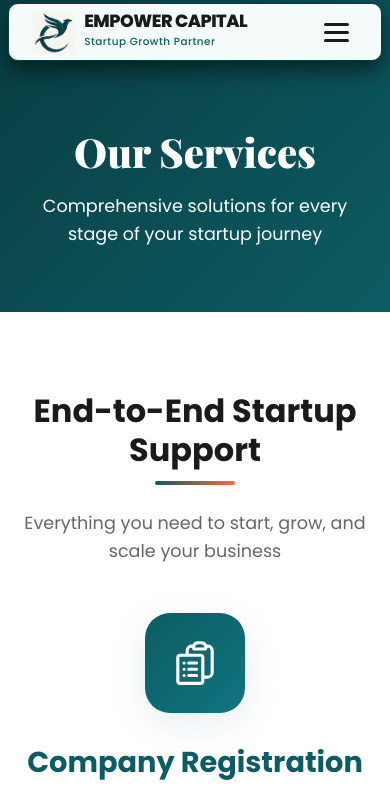
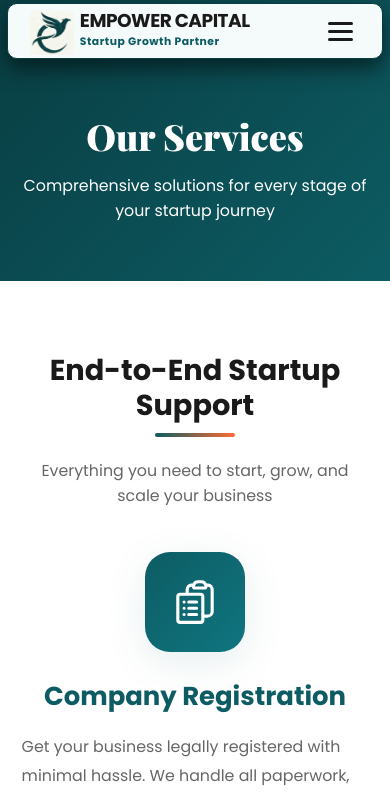
Before and after one commit to shyam2026/empower-capital, a Next.js app: page /services in a window 390 px wide. Shown: the top 796 px of the page. Built offline with nearby package versions, Linux system fonts and the light colour scheme.

Commit message:
All site at 90%

```diff
--- a/app/globals.css
+++ b/app/globals.css
@@ -5,6 +5,11 @@
   padding: 0;
   box-sizing: border-box;
 }
+
+html {
+  font-size: 90%;
+}
+
 
 :root {
   --primary: #0d5c63;
--- a/components/Header.module.css
+++ b/components/Header.module.css
@@ -44,8 +44,8 @@
 }
 
 .scrolled .logoIcon {
-  width: 40px;
-  height: 40px;
+  width: 42px;
+  height: 42px;
 }
 
 .logoText {
@@ -54,17 +54,17 @@
 }
 
 .companyName {
-  font-size: 1.3rem;
-  font-weight: 800;
+  font-size: 1.9rem;
+  font-weight: 700;
   color: var(--text-dark);
   letter-spacing: -0.5px;
   line-height: 1;
 }
 
 .tagline {
-  font-size: 0.75rem;
+  font-size: 0.80rem;
   color: var(--primary);
-  font-weight: 500;
+  font-weight: 700;
   letter-spacing: 0.5px;
   margin-top: 0.2rem;
 }
@@ -143,11 +143,11 @@
   }
 
   .companyName {
-    font-size: 1.1rem;
+    font-size: 1.29rem;
   }
 
   .tagline {
-    font-size: 0.65rem;
+    font-size: 0.75rem;
   }
 
   .mobileMenuBtn {
--- a/components/Header.tsx
+++ b/components/Header.tsx
@@ -25,8 +25,8 @@ export default function Header() {
               <img
                 src="/images/logo-icon.png"
                 alt="Empower Capital Logo"
-                width={42}
-                height={42}
+                width={44}
+                height={44}
               />
             </div>
             <div className={styles.logoText}>
```
